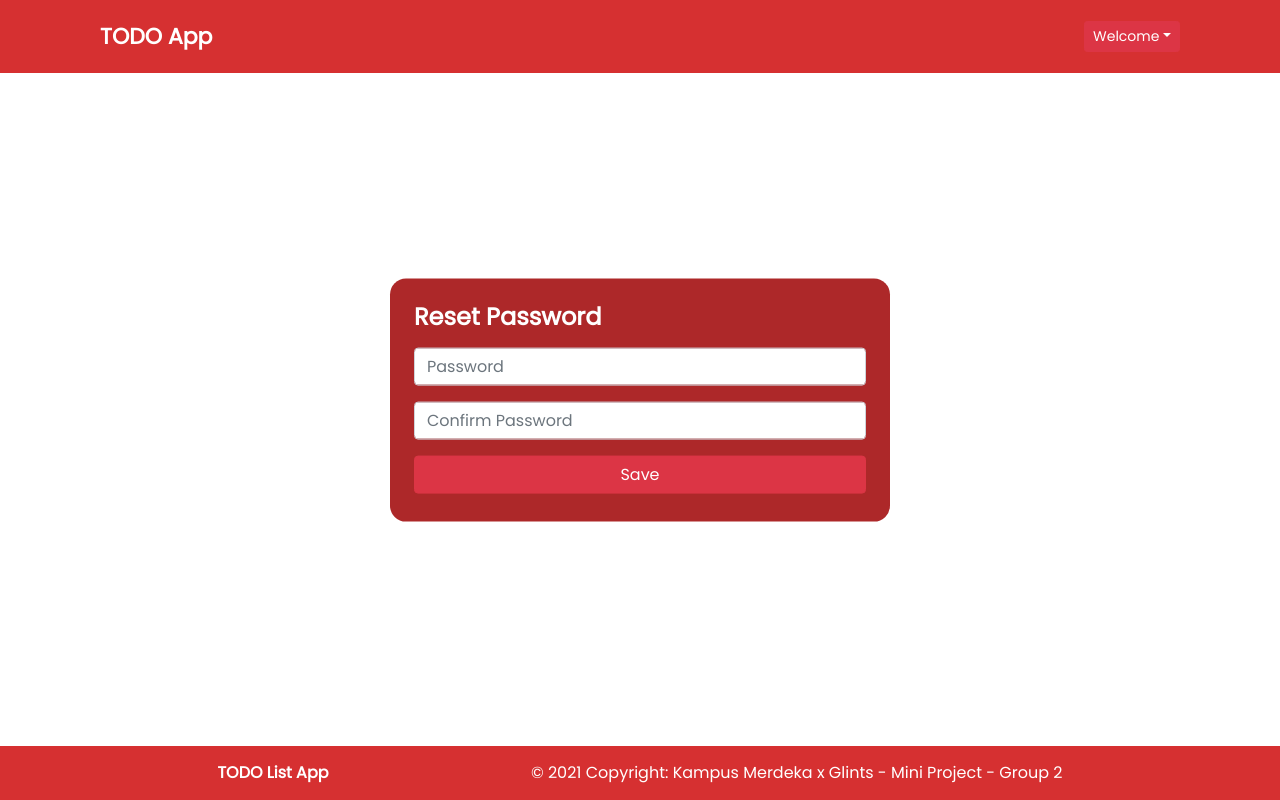
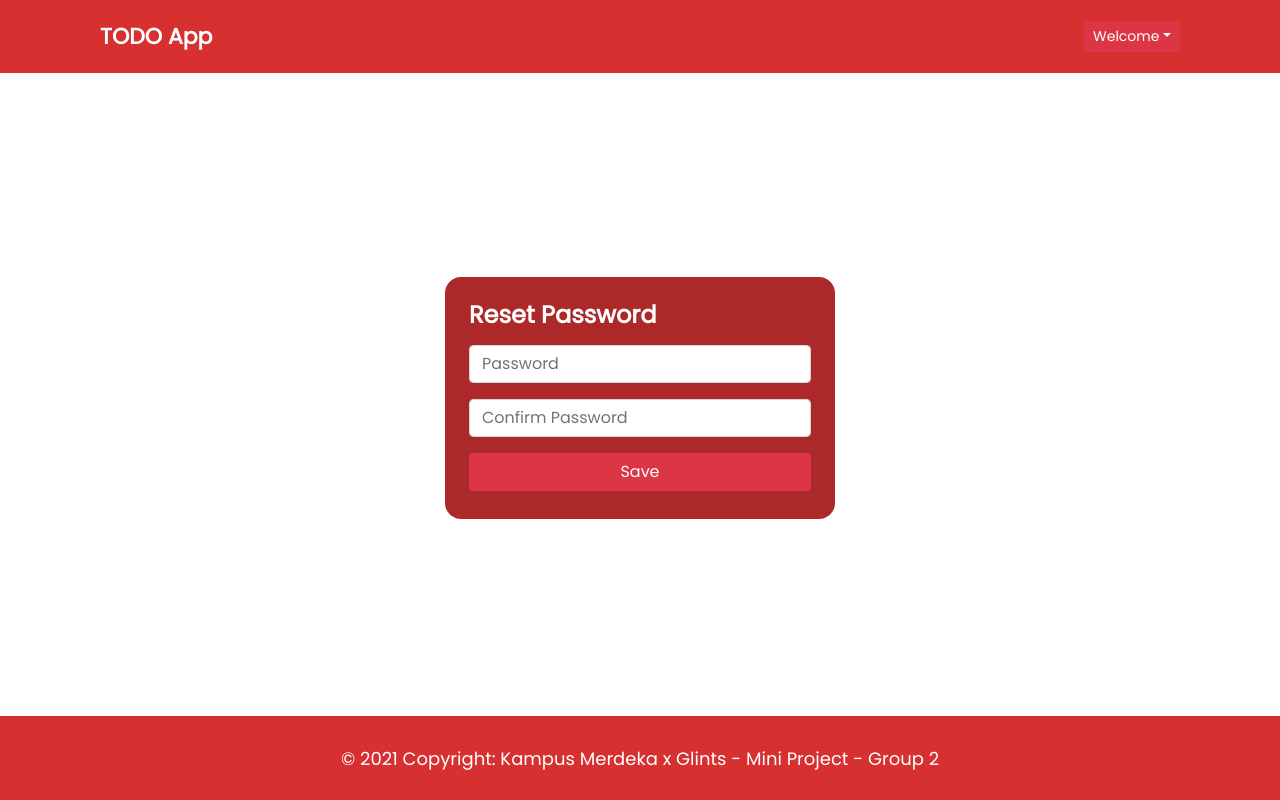
Before and after one commit to hanifnml/miniproject-todo-app-frontend, a React (Create React App) app in the folder react-app/: page /reset-password in a window 1280 px wide. Built offline with nearby package versions, Linux system fonts and the light colour scheme.

Commit message:
Create consistent UI/UX: Footer

```diff
--- a/react-app/src/components/Footer.css
+++ b/react-app/src/components/Footer.css
@@ -5,17 +5,21 @@
 }
 
 .footer {
-  position: fixed;
+  position: relative;
   width: 100%;
   bottom: 0;
   display: flex;
   justify-content: space-evenly;
   padding: 15px;
   background-color: #d63031;
+  height: 84px;
+  align-items: center;
 }
 
 .footer span {
   color: white;
+  font-size: 18px;
+  text-align: center;
 }
 
 .footer-todo {
--- a/react-app/src/components/Footer.js
+++ b/react-app/src/components/Footer.js
@@ -4,7 +4,7 @@ import "./Footer.css"
 const Footer = () => {
   return (
     <div className="footer">
-      <span className="footer-todo">TODO List App</span>
+      {/* <span className="footer-todo">TODO List App</span> */}
       <span>&copy; {new Date().getFullYear()} Copyright: Kampus Merdeka x Glints - Mini Project - Group 2</span>
     </div>
   )
--- a/react-app/src/modules/ResetForgot.css
+++ b/react-app/src/modules/ResetForgot.css
@@ -1,13 +1,19 @@
+.resetforgot {
+  height: calc(100vh - 84px);
+  display: flex;
+  align-items: center;
+  justify-content: center;
+  /* margin-bottom: -100px; */
+  width: 100%;
+}
+
 .resetforgot .center {
   background-color: #ad2829;
   color: white;
   border-radius: 1em;
   padding: 1em;
-  top: 50%;
-  left: 50%;
-  position: absolute;
-  transform: translate(-50%, -50%);
-  width: 31.25em;
+  margin-top: 80px;
+  width: 100%;
 }
 
 .resetforgot .row {
--- a/react-app/src/pages/UserDashboard.js
+++ b/react-app/src/pages/UserDashboard.js
@@ -98,7 +98,14 @@ export default function UserDashboard() {
   const [toDoDeleteIndex, settoDoDeleteIndex] = useState(null);
 
   return (
-    <div className="container" style={{ marginTop: "150px" }}>
+    <div
+      className="container"
+      style={{
+        marginTop: "150px",
+        marginBottom: "80px",
+        minHeight: "calc(100vh - 84px - 150px - 80px)",
+      }}
+    >
       <div className="todo-header d-flex justify-content-between align-items-center">
         <h4 className="mb-0">To Do</h4>
         <div>
```
